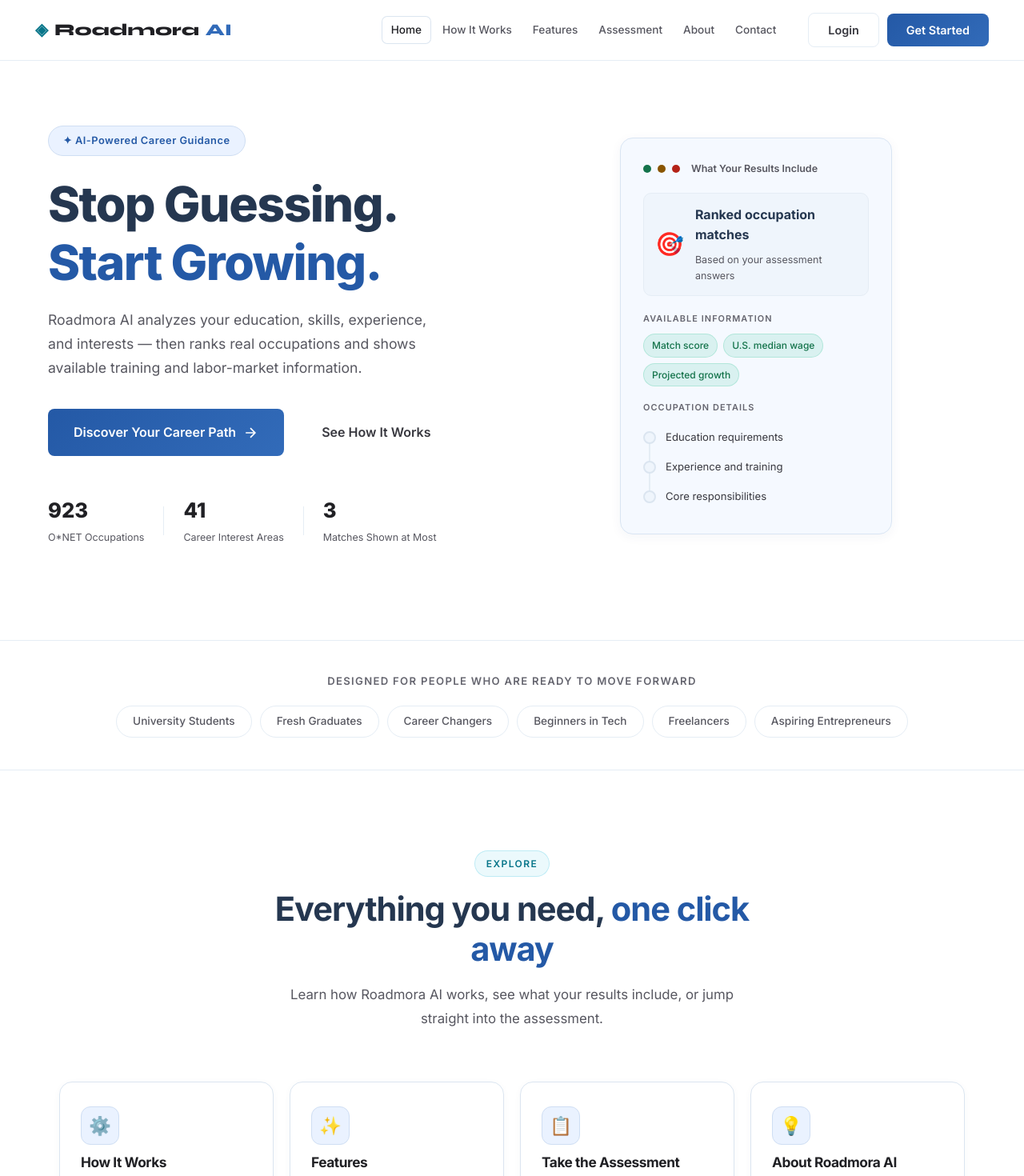
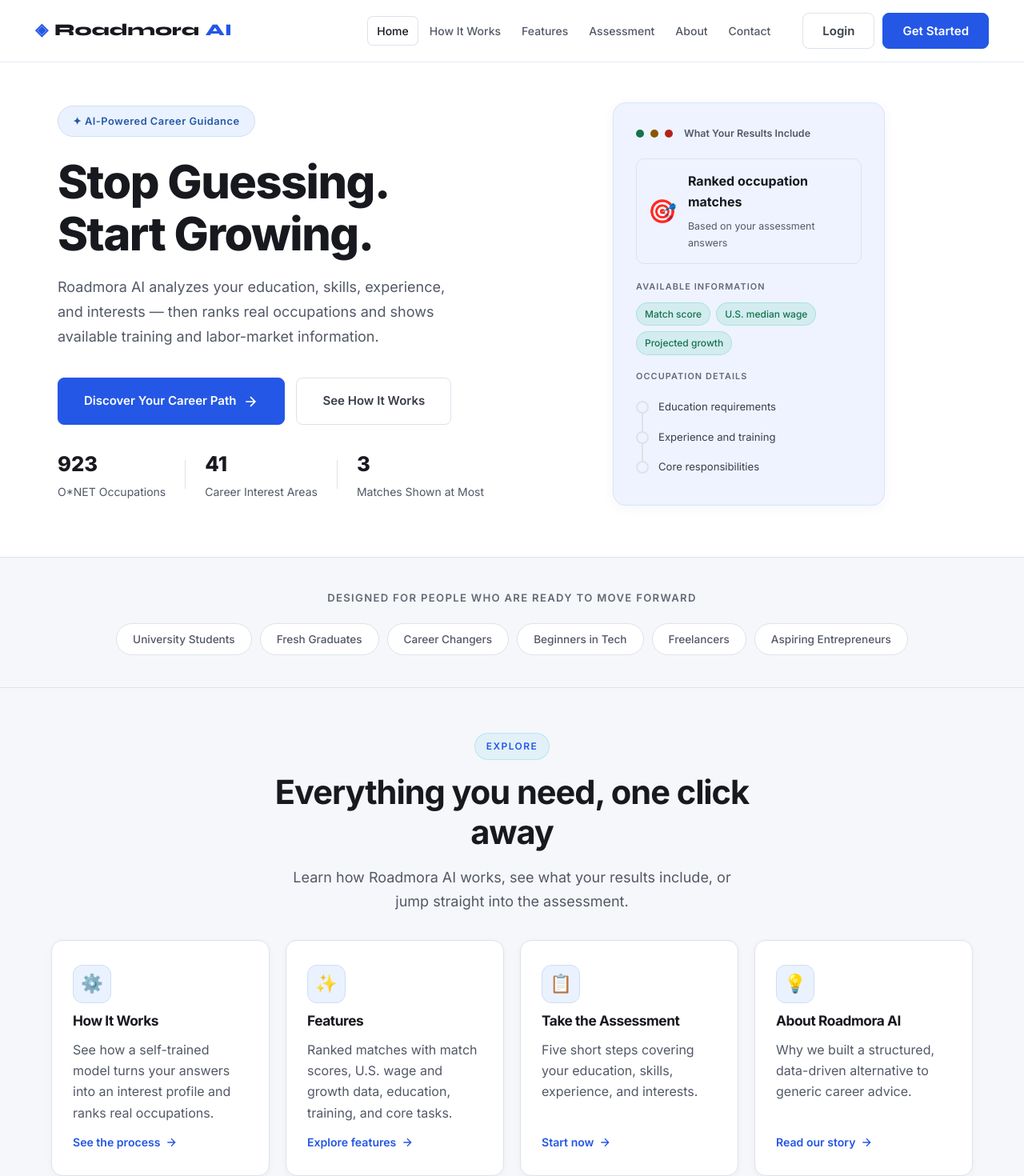
Before and after one commit to Azadak12/roadmora-custom-model, a React (Vite) app in the folder frontend/: page / in a window 1280 px wide. Shown: the top 1470 px of the page at 80% size. Built offline with nearby package versions, Linux system fonts and the light colour scheme; no server answers.

Commit message:
Refine visual styling while preserving original content

```diff
--- a/frontend/src/styles-light.css
+++ b/frontend/src/styles-light.css
@@ -118,3 +118,101 @@ body { color: #253750; }
   .db-filters { padding: 16px; }
   .page-header { padding-top: 120px; padding-bottom: 40px; }
 }
+
+/* Visual refinement only. Content and interactions remain in the original components. */
+:root {
+  --bg: #fff; --bg2: #f6f7fa; --bg3: #eef3ff;
+  --surface: #fff; --surface2: #eef3ff;
+  --text: #17191f; --text-2: #383e49; --text-3: #525866; --text-4: #626977;
+  --indigo: #2457e6; --indigo-lt: #2457e6; --cyan: #2457e6; --cyan-lt: #2457e6;
+  --border: #dde2ea; --border2: #dde2ea; --border-hi: #8da8f1;
+}
+body { color: var(--text); font-size: 16px; line-height: 1.65; }
+h1, h2, h3, h4 { color: var(--text); letter-spacing: -.025em; }
+.gradient-text, .res-career-title { background: none; color: var(--text); -webkit-text-fill-color: var(--text); }
+.container { max-width: 1200px; }
+section { padding-top: 64px; padding-bottom: 64px; }
+.hero { min-height: auto; padding: 128px 32px 64px; gap: 48px; max-width: 1200px; }
+.hero__title { font-size: clamp(36px, 4.5vw, 58px); line-height: 1.12; }
+.hero__subtitle, .section-sub, .section-subtitle, .page-header__sub { font-size: 18px; line-height: 1.7; }
+.page-header { padding-top: 124px; padding-bottom: 40px; }
+.section-header { margin-bottom: 32px; }
+.home-overview, .home-highlights { padding-top: 56px; padding-bottom: 56px; }
+.hero__actions { margin-bottom: 28px; }
+.roadmap-card { animation: none; max-width: 100%; background: #eef3ff; }
+.hero__mesh, .page-header__mesh, .cta-mesh { background: none; }
+.cta-section { background: #eef3ff; }
+.nav, .nav.scrolled, .topbar { background: #fff; backdrop-filter: none; }
+.nav__link, .stat-label, .db-stat-label, .db-filter-summary,
+.db-filters label, .form-label, .db-card__date, .db-card__stat-label,
+.db-card__preview-label, .db-card__more, .admin-table th { font-size: 14px; }
+.ov-desc, .feature-card p, .info-card p, .highlight p,
+.form-input, .ms-trigger, .ms-option, .db-filters input, .db-filters select,
+.db-card__stat-val, .db-card__step { font-size: 16px; line-height: 1.65; }
+.overview-card, .feature-card, .info-card, .tech-card, .assessment-card,
+.results-card, .contact-form-wrap, .db-card, .admin-panel {
+  border: 1px solid var(--border); border-radius: 14px;
+  box-shadow: 0 2px 8px rgba(23,25,31,.04);
+}
+.overview-card:hover, .feature-card:hover, .info-card:hover, .tech-card:hover,
+.db-card:hover { transform: none; box-shadow: 0 4px 12px rgba(23,25,31,.07); }
+.btn, .tb-btn, .db-card__view { min-height: 44px; border-radius: 8px; font-size: 15px; }
+.btn { background-image: none; }
+.btn-primary, .assess-form-next-btn, .assess-form-submit-btn,
+.hero-start-btn, .db-card__view { background: #2457e6; color: #fff; border-color: #2457e6; }
+.db-card:hover .db-card__view { background: #2457e6; color: #fff; border-color: #2457e6; }
+.db-card .db-card__view:hover, .db-card .db-card__view:focus-visible,
+.btn-primary:hover, .assess-form-next-btn:hover, .assess-form-submit-btn:hover {
+  background: #1944c2; color: #fff; border-color: #1944c2;
+}
+button, a, input, select, textarea { transition-duration: 160ms; }
+:focus-visible { outline: 3px solid #2457e6; outline-offset: 3px; }
+input, select, textarea { color: var(--text); }
+.form-input, .ms-trigger { min-height: 48px; border-color: #c4cddd; }
+.assessment-card { max-width: 840px; margin-inline: auto; padding: 32px; }
+.db-main { padding-top: 32px; }
+.db-grid { gap: 24px; align-items: start; }
+.db-card { --text: #17191f; --text-2: #383e49; --text-3: #525866; --text-4: #626977; }
+.db-card__career, .res-match-title { color: #17191f; font-size: 22px; line-height: 1.35; }
+.db-card__head, .res-match-header { background: #eef3ff; }
+.db-card__stat-val { color: #383e49; }
+.db-card__step { color: #525866; }
+.db-card__step-text { display: block; overflow: visible; -webkit-line-clamp: unset; }
+.db-card__stat { padding: 14px 0; }
+.admin-table-wrap { max-width: 100%; overflow-x: auto; }
+.admin-main { min-width: 0; }
+.admin-table { min-width: 760px; }
+.admin-table td { font-size: 14px; }
+.admin-table__primary { overflow-wrap: normal; }
+.admin-row-actions button, .admin-action-btn, .admin-pager button { min-height: 44px; }
+.reveal { opacity: 1; transform: none; }
+@media (max-width: 1024px) {
+  .hero { padding: 112px 24px 48px; gap: 32px; }
+}
+@media (max-width: 768px) {
+  section, .home-overview, .home-highlights { padding-top: 40px; padding-bottom: 40px; }
+  .page-header { padding-top: 108px; padding-bottom: 32px; }
+  .assessment-card { padding: 24px 18px; }
+  .hero__subtitle, .section-sub, .section-subtitle, .page-header__sub { font-size: 16px; }
+  .db-card__stat { grid-template-columns: minmax(0, 1fr); gap: 6px; }
+  .admin-main { width: 100%; }
+  .admin-table-wrap { overflow-x: auto; background: #fff; border: 1px solid var(--border); }
+  .admin-table { display: table; min-width: 760px; }
+  .admin-table thead { display: table-header-group; }
+  .admin-table tbody { display: table-row-group; }
+  .admin-table tbody tr { display: table-row; background: #fff; }
+  .admin-table td, .admin-table td:last-child { display: table-cell; padding: 14px; border-bottom: 1px solid var(--border); }
+  .admin-table td::before { display: none; }
+}
+@media (prefers-reduced-motion: reduce) {
+  *, *::before, *::after { animation: none !important; transition: none !important; scroll-behavior: auto !important; }
+}
+.hero-cta-btn, .nav-getstarted-btn, .assess-gate-signup-btn,
+.cta-section-btn, .contact-submit-btn {
+  background: #2457e6; color: #fff; border: 1px solid #2457e6; box-shadow: none;
+}
+.hero-cta-btn:hover, .nav-getstarted-btn:hover, .assess-gate-signup-btn:hover,
+.cta-section-btn:hover, .contact-submit-btn:hover {
+  background: #1944c2; color: #fff; border-color: #1944c2; box-shadow: none; transform: none;
+}
+.hero-secondary-btn { border-color: #dde2ea; }
```
